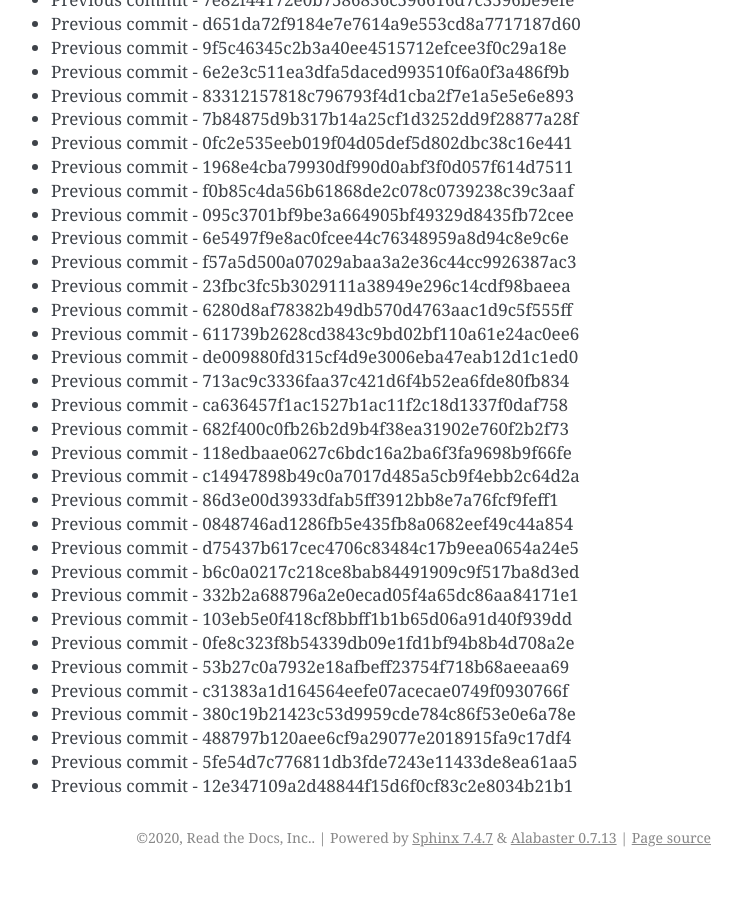
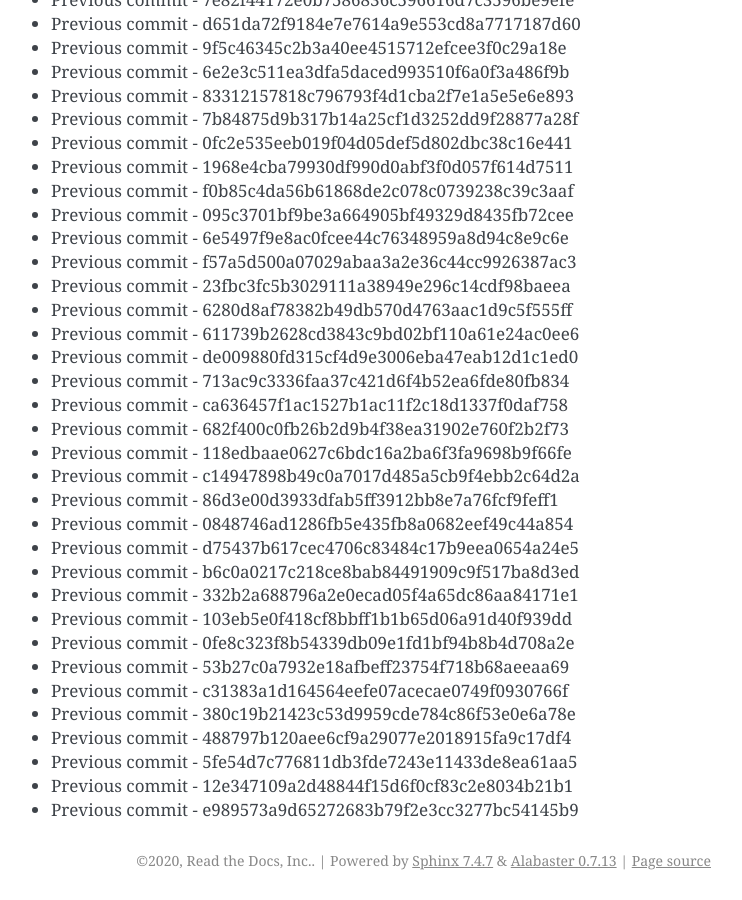
Before and after one commit to readthedocs/rtd-git-stresstest, a Sphinx documentation site: the page built from docs/updates.rst, in a window 1280 px wide and 900 px high, scrolled down 74711 px. Shown: the whole window, without its empty margins (399-1141 px from the left). Built offline with Sphinx 7.4.7, drawn with Linux system fonts in a browser that asks for light colours; before the commit the page ends 75588 px from its top, so only the background shows below that.

Commit message:
Generating commit from previous: e989573a9d65272683b79f2e3cc3277bc54145b9

```diff
--- a/docs/updates.rst
+++ b/docs/updates.rst
@@ -3171,3 +3171,4 @@ It can be tested for any performance characteristics.
 * Previous commit - 488797b120aee6cf9a29077e2018915fa9c17df4
 * Previous commit - 5fe54d7c776811db3fde7243e11433de8ea61aa5
 * Previous commit - 12e347109a2d48844f15d6f0cf83c2e8034b21b1
+* Previous commit - e989573a9d65272683b79f2e3cc3277bc54145b9
```
